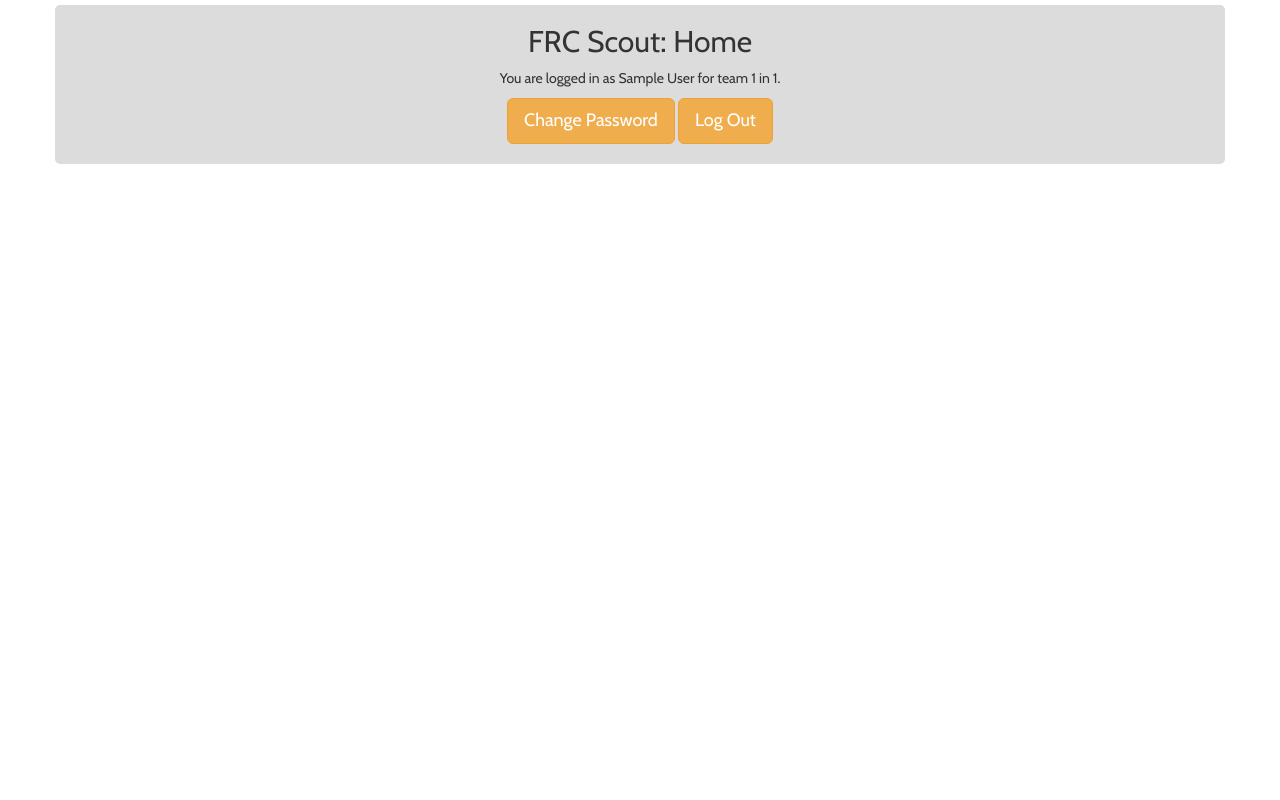
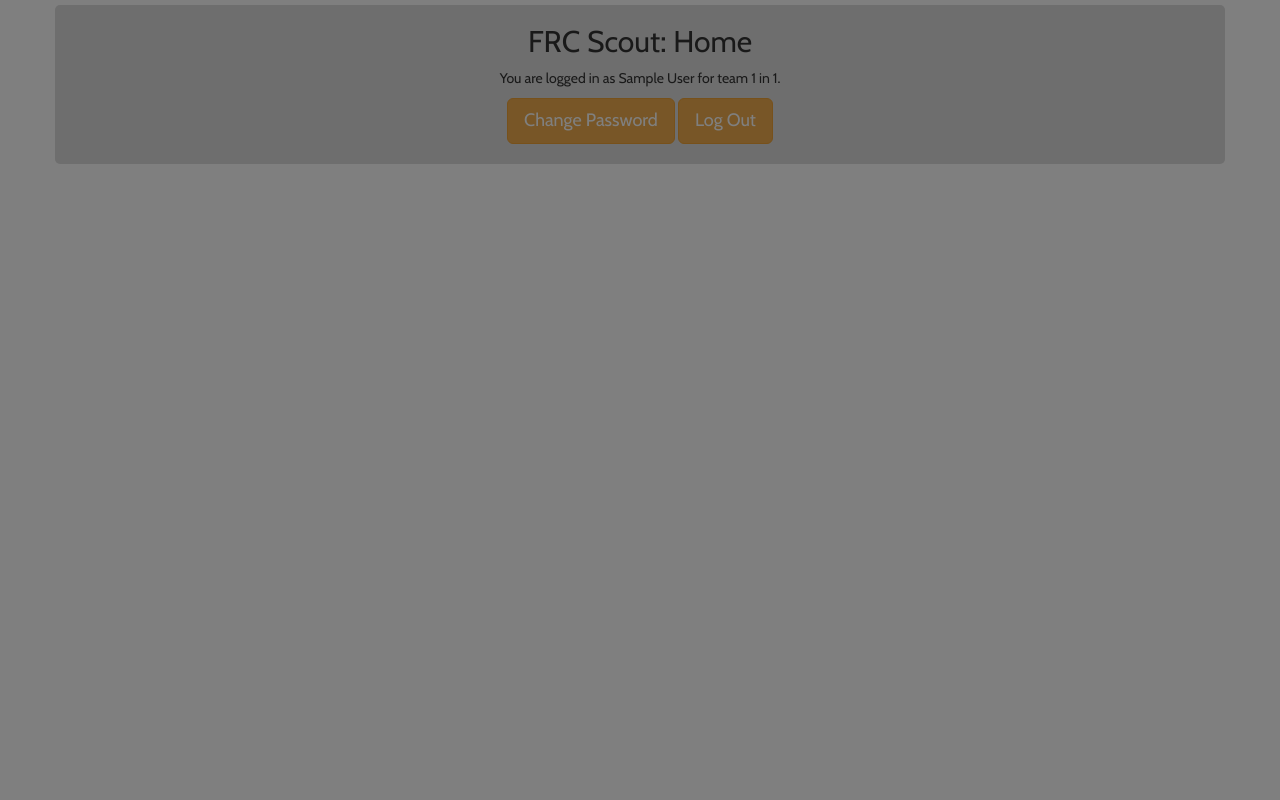
Before and after one commit to terabyte128/frc-scout-2014, a PHP site: page /home/index.php in a window 1280 px wide. Run offline with PHP 8.4, Linux system fonts and the light colour scheme; the visitor is signed in with stand-in values (Sample User, id 1); some libraries are stand-ins or nearby versions.

```diff
--- a/css/style.css
+++ b/css/style.css
@@ -41,3 +41,17 @@ input::-webkit-outer-spin-butter {
 btn-home-selections {
     max-width: 600px;
 }
+
+#overlay {
+    position: fixed;
+    top: 0;
+    left: 0;
+    width: 100%;
+    height: 100%;
+    background-color: #000;
+    filter:alpha(opacity=50);
+    -moz-opacity:0.5;
+    -khtml-opacity: 0.5;
+    opacity: 0.5;
+    z-index: 10000;
+}
--- a/home/index.php
+++ b/home/index.php
@@ -19,4 +19,8 @@ require '../includes/setup-session.php';
                 <br />
             </div>
     </body>
+    <script type="text/javascript">
+                    var overlay = jQuery('<div id="overlay"> </div>');
+                    overlay.appendTo(document.body);
+    </script>
 </html>
```
